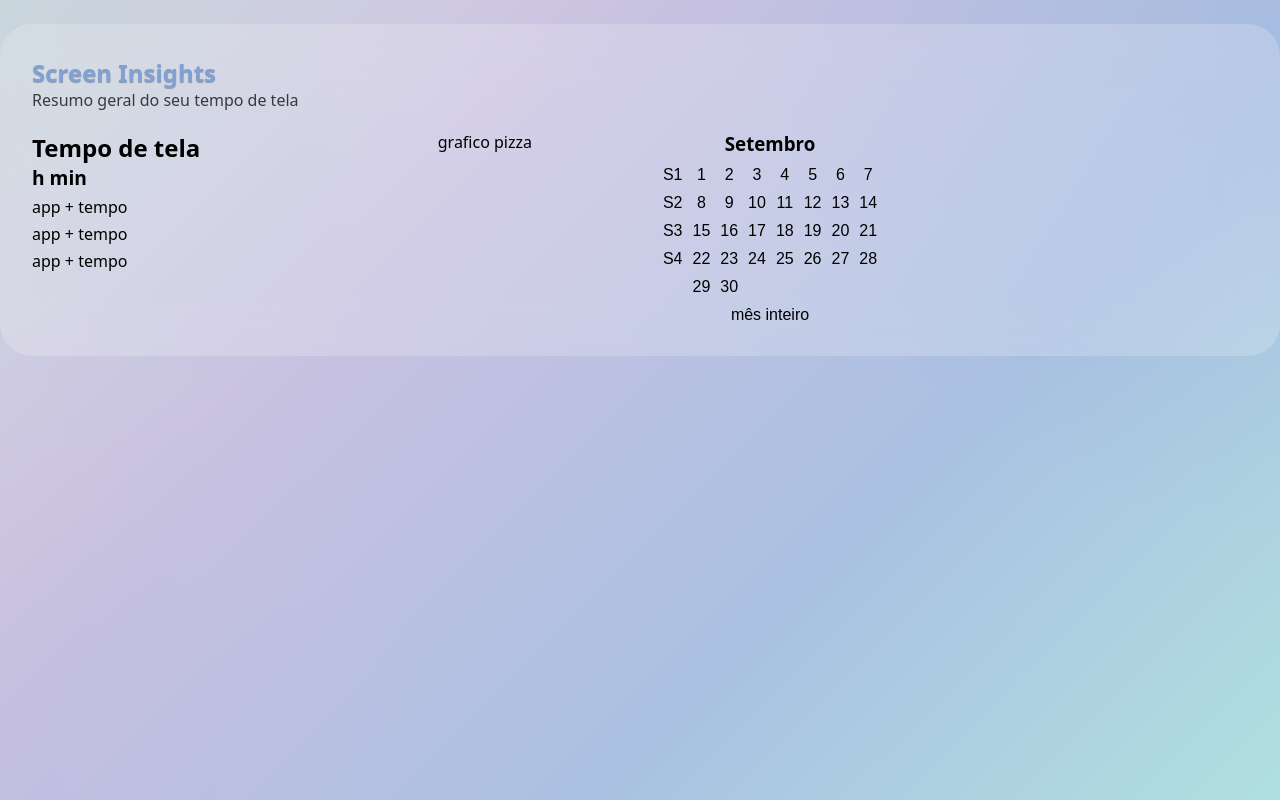
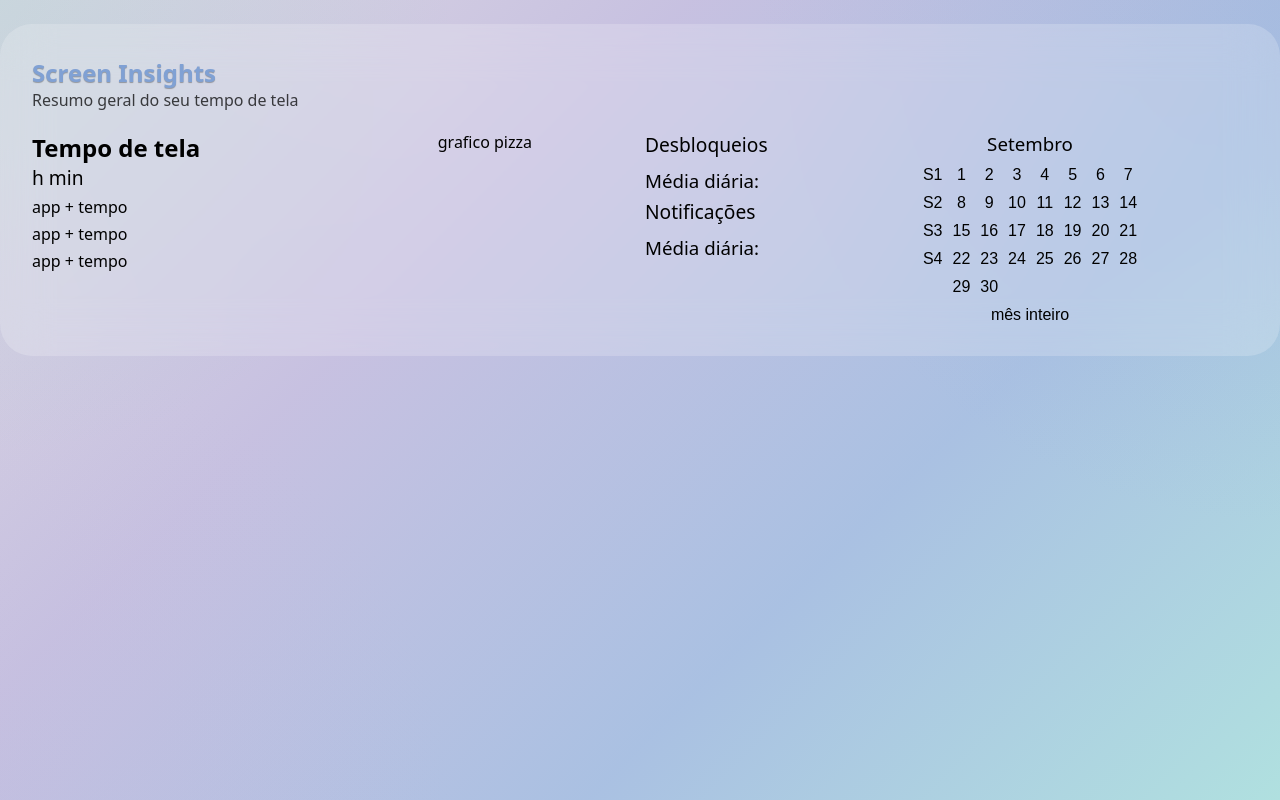
Before and after one commit to becsnr/screen-insights, a React (Vite) app in the folder screen-insights/: page / in a window 1280 px wide. Built offline with nearby package versions, Linux system fonts and the light colour scheme.

Commit message:
media cards

```diff
--- /dev/null
+++ b/screen-insights/src/components/Media.jsx
@@ -0,0 +1,19 @@
+import styles from './Media.module.css';
+
+function Media() {
+    return (
+        <div className={styles.container}>
+            <div className={styles.card}>
+                <h2>Desbloqueios</h2>
+                <h3>Média diária: </h3>
+            </div>
+
+            <div className={styles.card}>
+                <h2>Notificações</h2>
+                <h3>Média diária: </h3>
+            </div>
+        </div>
+    )
+}
+
+export default Media
--- /dev/null
+++ b/screen-insights/src/components/Media.module.css
@@ -0,0 +1,20 @@
+.container {
+    display: flex;
+    flex-direction: column;
+    gap: 5px;
+}
+
+.card {
+    display: flex;
+    flex-direction: column;
+    gap: 10px;
+
+    width: 250px;
+}
+
+/* MOBILE */
+@media (max-width: 800px) {
+    .card {
+        max-width: 210px;
+    }
+}
--- a/screen-insights/src/index.css
+++ b/screen-insights/src/index.css
@@ -27,6 +27,10 @@ h2 {
     font-size: 1.2rem;
 }
 
+h2, h3 {
+    font-weight: normal;
+}
+
 div[class*="_card_"] {
     /* max-width: 400px; */
     /* width: 400px;
--- a/screen-insights/src/pages/Dashboard.jsx
+++ b/screen-insights/src/pages/Dashboard.jsx
@@ -3,6 +3,7 @@ import styles from './Dashboard.module.css';
 import Header from '../components/Header';
 import TempoTotal from '../components/TempoTotal';
 import Calendario from '../components/Calendario';
+import Media from '../components/Media';
 
 function Dashboard() {
     return (
@@ -12,7 +13,11 @@ function Dashboard() {
             <section className={styles.cards}>
                 <TempoTotal />
 
-                <Calendario />
+                <div className={styles.grupo}>
+                    <Media />
+
+                    <Calendario />
+                </div>
             </section>
         </main>
     )
--- a/screen-insights/src/pages/Dashboard.module.css
+++ b/screen-insights/src/pages/Dashboard.module.css
@@ -20,6 +20,12 @@
     gap: 10px;
 }
 
+.grupo {
+    display: flex;
+    flex-direction: row;
+    gap: 10px;
+}
+
 /* MOBILE */
 @media (max-width: 700px) {
     .cards {
```
